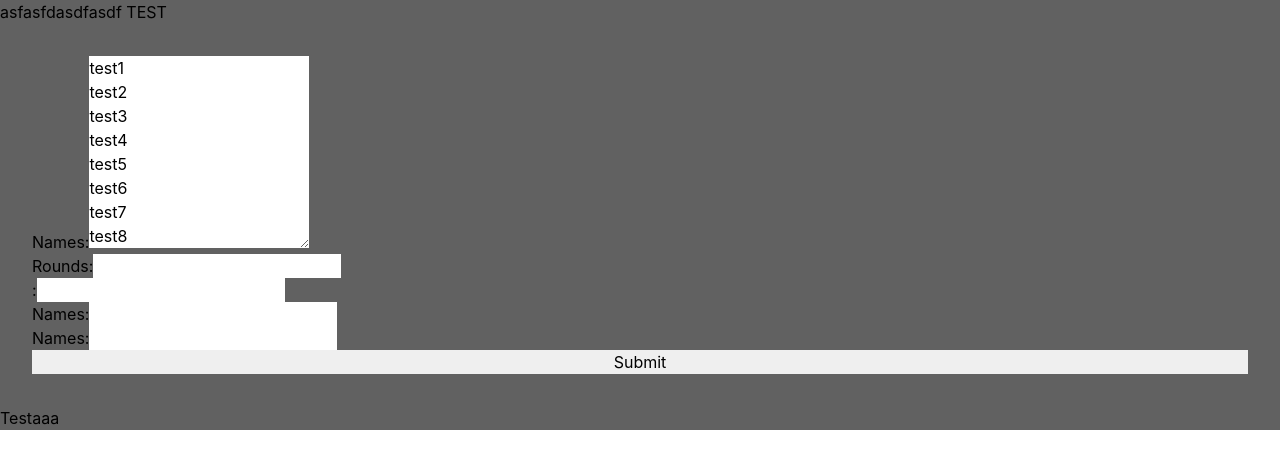
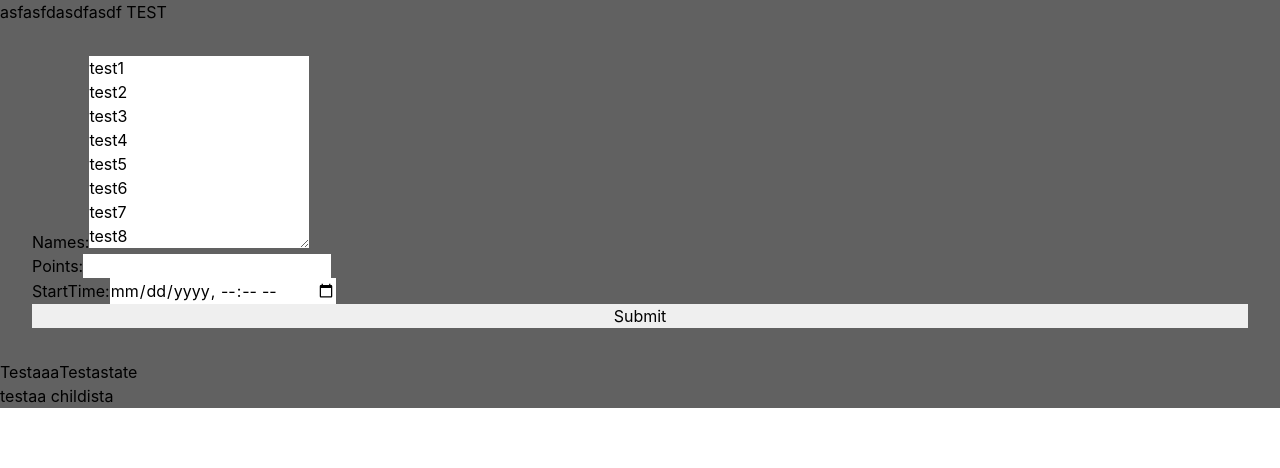
Before and after one commit to ohanhimaki/americano-tournaments, a React (Create React App) app in the folder americano-tournaments.web/: page / in a window 1280 px wide. Shown: the top 468 px of the page. Built offline with nearby package versions, Linux system fonts and the light colour scheme.

Commit message:
Luotu komponentti matseille

```diff
--- /dev/null
+++ b/americano-tournaments.web/src/new-tournament/Matches.tsx
@@ -0,0 +1,34 @@
+import React from "react";
+import tournamentState from "./models/tournamentState";
+import Match from "./models/tournament";
+
+export const Matches = () => {
+  const tournamentinst = tournamentState.getInstance();
+
+  function testaa() {
+    console.log(tournamentinst);
+  }
+  return (
+    <div>
+      <button onClick={testaa}>testaa childista</button>
+      {tournamentinst.matches.map((match: Match, index: number) => {
+        return (
+          <div key={index}>
+            <div>
+              {match.roundno}
+              {match.matchno}
+            </div>
+            <div>
+              {match.teams[0].players[0].name}
+              {match.teams[0].players[1].name}
+            </div>
+            <div>
+              {match.teams[1].players[0].name}
+              {match.teams[1].players[1].name}
+            </div>{" "}
+          </div>
+        );
+      })}
+    </div>
+  );
+};
--- a/americano-tournaments.web/src/new-tournament/NewGroup.tsx
+++ b/americano-tournaments.web/src/new-tournament/NewGroup.tsx
@@ -1,13 +1,23 @@
 import React, { useState } from "react";
 import Match, { Player, Team } from "./models/tournament";
 import generateMatches, { tarkista } from "./services/GenerateGroup";
-
+import tournamentState from "./models/tournamentState";
+import { Matches } from "./Matches";
 export const NewGroup = () => {
   const [matches, setmatches] = useState<Match[]>([]);
 
+  const [groupState, setgroupState] = useState<tournamentState>();
+
+  const test = tournamentState.getInstance();
+
   function stringSplit(stringSplit: string, splitwith: string = "\n") {
     var players: Array<string> = stringSplit.split("\n");
-    setmatches(generateMatches(players));
+    var tmpmatches = generateMatches(players);
+    tournamentState.createMatches(tmpmatches);
+    // setgroupState(new tournamentState(tmpmatches));
+    console.log(groupState);
+
+    setmatches(tmpmatches);
   }
 
   function handleSubmit(event: any) {
@@ -17,6 +27,10 @@ export const NewGroup = () => {
 
   function tarkistaOnClick() {
     tarkista(matches);
+  }
+
+  function tarkistaState() {
+    console.log(test);
   }
 
   let names = `test1
@@ -29,29 +43,25 @@ test7
 test8`;
   return (
     <div>
+      {test.matches.length === 0 && (
         <form action="" onSubmit={handleSubmit} className="flex-col flex m-8">
           <label htmlFor="">
             Names:
             <textarea name="Names" defaultValue={names} rows={8}></textarea>
           </label>
           <label htmlFor="">
-          Rounds:
-          <input type="text" name="name"></input>
+            Points:
+            <input type="text" name="points"></input>
           </label>
           <label htmlFor="">
-          :<input type="text" name="name"></input>
-        </label>
-        <label htmlFor="">
-          Names:
-          <input type="text" name="name"></input>
-        </label>
-        <label htmlFor="">
-          Names:
-          <input type="text" name="name"></input>
+            StartTime:
+            <input type="datetime-local" name="startTime"></input>
           </label>
           <input type="submit" value="Submit"></input>
         </form>
+      )}
       <button onClick={tarkistaOnClick}>Testaaa</button>
+      <button onClick={tarkistaState}>Testastate</button>
       <div>
         {matches?.map((match: Match, index: number) => {
           return (
@@ -66,6 +76,7 @@ test8`;
           );
         })}
       </div>
+      <Matches></Matches>
     </div>
   );
 };
--- /dev/null
+++ b/americano-tournaments.web/src/new-tournament/models/tournamentState.tsx
@@ -0,0 +1,43 @@
+import Match from "./tournament";
+
+export default class tournamentState {
+  static myInstance: tournamentState = new tournamentState();
+  matches: Match[] = [];
+
+  static getInstance() {
+    return this.myInstance;
+  }
+
+  static createMatches(
+    matchesParam?: Match[],
+    pointsPerServe: number = 4,
+    startTime: Date = new Date()
+  ) {
+    tournamentState.myInstance = new tournamentState(
+      matchesParam,
+      pointsPerServe,
+      startTime
+    );
+  }
+
+  constructor(
+    matchesParam?: Match[],
+    pointsPerServe: number = 4,
+    startTime: Date = new Date()
+  ) {
+    if (matchesParam === undefined) {
+      return;
+    }
+    matchesParam.forEach(match => {
+      this.matches.push({
+        matchno: match.matchno,
+        roundno: match.roundno,
+        teams: match.teams,
+        points: pointsPerServe,
+        scores: [{ score: [0] }, { score: [0] }],
+        status: 0,
+        startTime: startTime
+      });
+    });
+  }
+}
```
Also changed, not shown: americano-tournaments.web/src/new-tournament/models/tournament.tsx (+8 -0 lines). Lines whose indentation alone changed are shown as unchanged.
